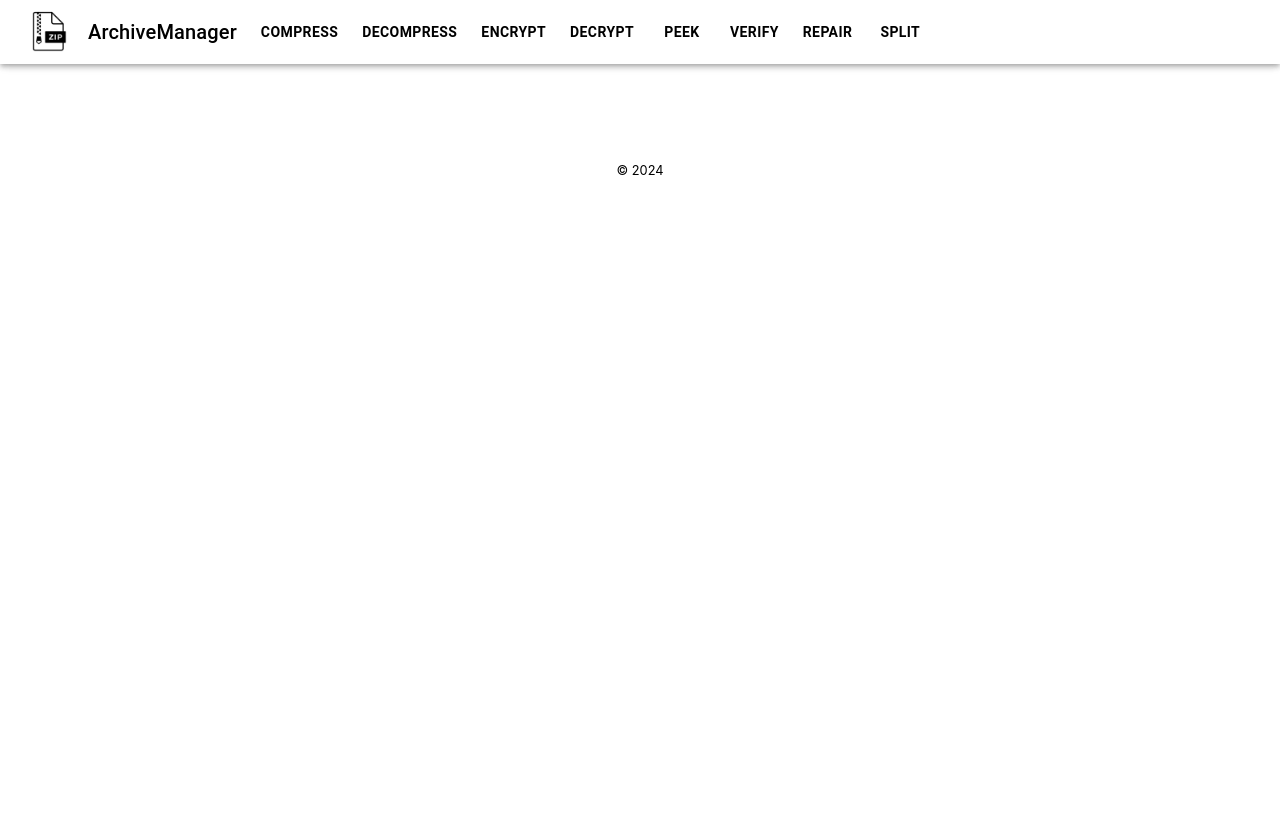
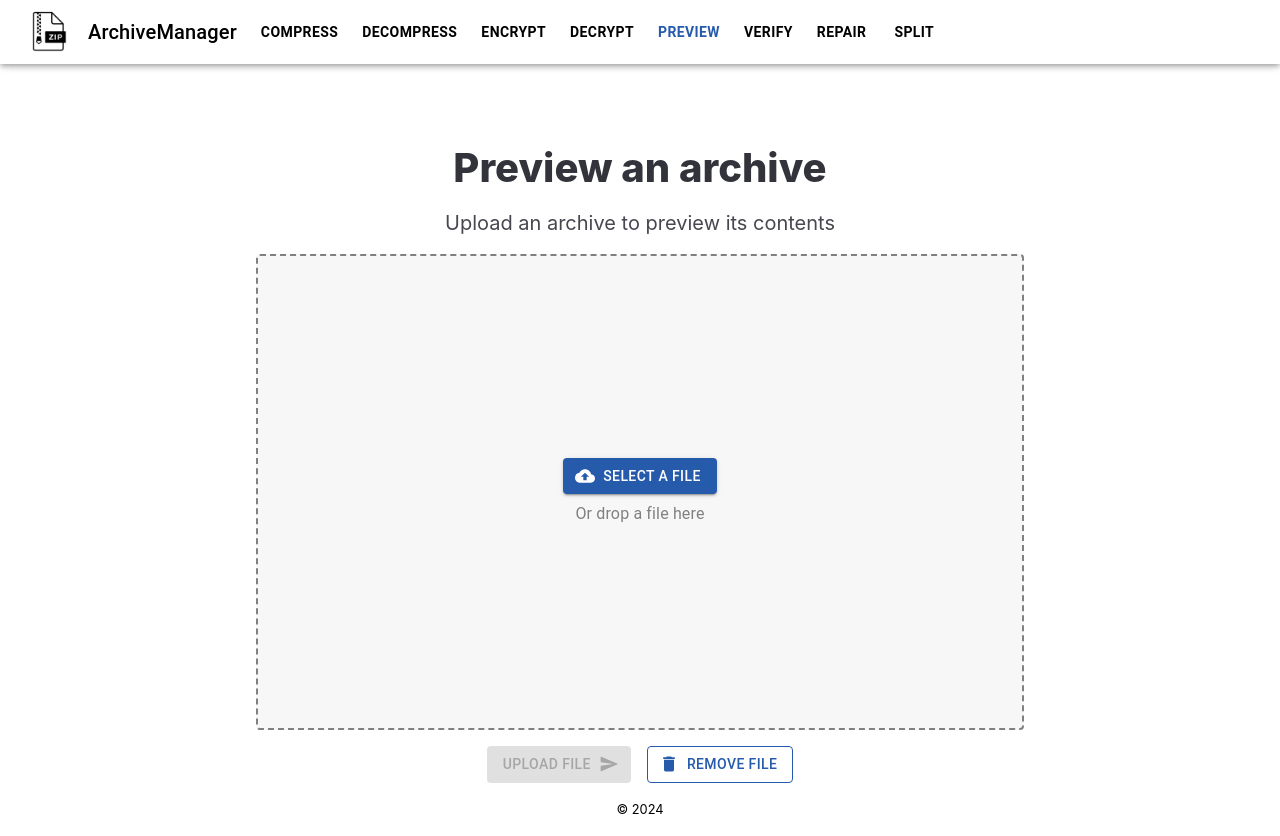
Before and after one commit to gmccannon/archive-manager, a React (Create React App) app in the folder front/: page /preview in a window 1280 px wide. Before the commit the page ends 800 px from the top, so only its background shows below. Built offline with nearby package versions, Linux system fonts and the light colour scheme; the HTML template or start-up script is replaced by a standard one.

Commit message:
Add analytics tag

```diff
--- a/front/package.json
+++ b/front/package.json
@@ -10,6 +10,7 @@
     "@testing-library/jest-dom": "^5.17.0",
     "@testing-library/react": "^13.4.0",
     "@testing-library/user-event": "^13.5.0",
+    "@vercel/analytics": "^1.3.1",
     "cors": "^2.8.5",
     "express": "^4.19.2",
     "flowbite-react": "^0.10.1",
@@ -18,7 +19,7 @@
     "react-dom": "^18.3.1",
     "react-dropzone": "^14.2.3",
     "react-router-dom": "^6.25.1",
-    "react-scripts": "5.0.1",
+    "react-scripts": "^5.0.1",
     "serverless-http": "^3.2.0",
     "web-vitals": "^2.1.4"
   },
--- a/front/src/App.js
+++ b/front/src/App.js
@@ -1,10 +1,11 @@
 import { BrowserRouter, Routes, Route } from "react-router-dom";
+import { Analytics } from "@vercel/analytics/react"
 import './App.css';
 import TopBar from './components/TopBar';
 import DecompressPage from './pages/DecompressPage';
 import CompressPage from './pages/CompressPage';
 import BottomBar from "./components/BottomBar";
-import PeekPage from "./pages/PeekPage";
+import PreviewPage from "./pages/PreviewPage";
 import UnsignPage from "./pages/UnsignPage";
 import RepairPage from "./pages/RepairPage";
 import SplitPage from "./pages/SplitPage";
@@ -14,12 +15,13 @@ import DecryptPage from "./pages/DecryptPage";
 function App() {
   return (
     <div className="App">
+      <Analytics/>
       <BrowserRouter>
         <TopBar />
         <Routes>
           <Route path="/" element={<DecompressPage />}/>
           <Route path="/compress" element={<CompressPage />} />
-          <Route path="/peek" element={<PeekPage />} />
+          <Route path="/preview" element={<PreviewPage />} />
           <Route path="/verify" element={<UnsignPage />} />
           <Route path="/repair" element={<RepairPage />} />
           <Route path="/split" element={<SplitPage />} />
--- a/front/src/components/TopBar.js
+++ b/front/src/components/TopBar.js
@@ -40,7 +40,7 @@ export default function TopBar() {
                 gap: '0.5rem',
               }}
             >
-              {['/compress', '/', '/encrypt', '/decrypt', '/peek', '/verify', '/repair', '/split'].map(
+              {['/compress', '/', '/encrypt', '/decrypt', '/preview', '/verify', '/repair', '/split'].map(
                 (path, index) => (
                   <Button
                     key={index}
@@ -83,7 +83,7 @@ export default function TopBar() {
             display: { xs: 'block', md: 'none' }, // Show on mobile
           }}
         >
-          {['/compress', '/', '/encrypt', '/decrypt', '/peek', '/verify', '/repair', '/split'].map(
+          {['/compress', '/', '/encrypt', '/decrypt', '/preview', '/verify', '/repair', '/split'].map(
             (path, index) => (
               <Button
                 key={index}
--- a/front/src/pages/PeekPage.js
+++ /dev/null
@@ -1,14 +0,0 @@
-import './UploadPage.css'
-import FileForm from '../components/FileForm';
-
-function SignPage() {
-  return (
-    <div className="App">
-      <h1 className='tool__header__title'>Peek into an archive</h1>
-      <h2 className='tool__header__subtitle'>Upload an archive to peek at its file contents</h2>
-      <FileForm endpoint="peek"/>
-    </div>
-  );
-}
-
-export default SignPage;
--- /dev/null
+++ b/front/src/pages/PreviewPage.js
@@ -0,0 +1,14 @@
+import './UploadPage.css'
+import FileForm from '../components/FileForm';
+
+function SignPage() {
+  return (
+    <div className="App">
+      <h1 className='tool__header__title'>Preview an archive</h1>
+      <h2 className='tool__header__subtitle'>Upload an archive to preview its contents</h2>
+      <FileForm endpoint="preview"/>
+    </div>
+  );
+}
+
+export default SignPage;
```
Also changed, not shown: 1 other file (tests, documents, lock files or other folders).
